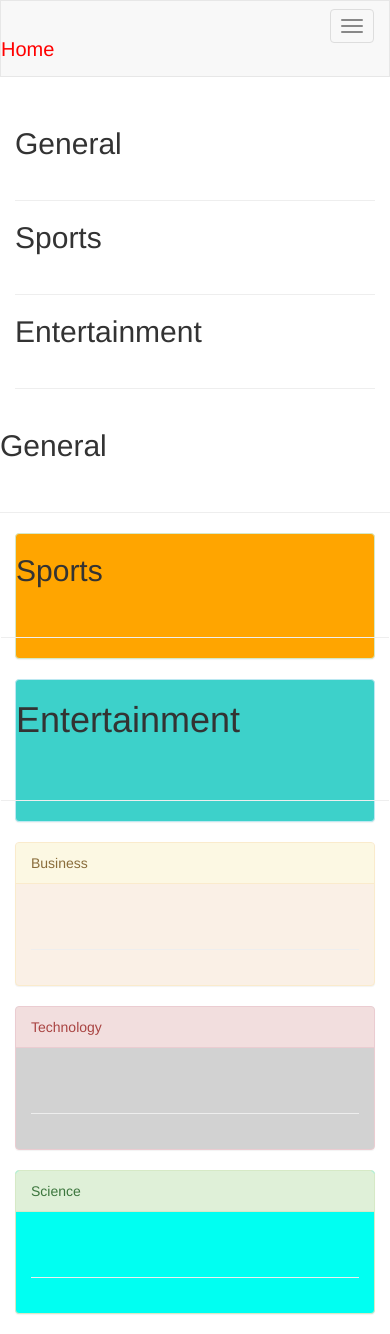
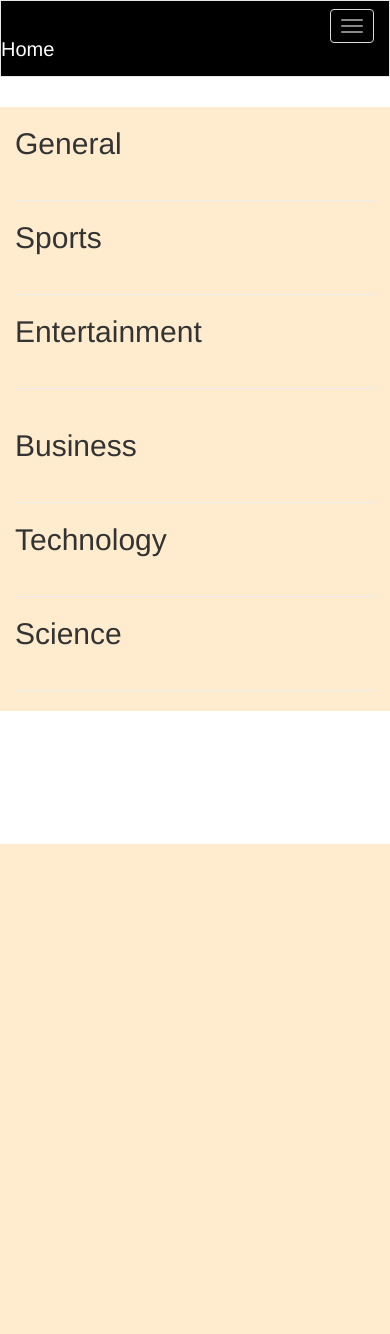
Before and after one commit to BECKY-OCHOLLA/News-Highlights, a Flask app: template app/templates/index.html in a window 390 px wide; the page is wider, and only the part inside the window is pictured. After the commit the page ends 844 px from the top of that part, so only its background shows below. Run offline with Flask 2, Linux system fonts and the light colour scheme; the template is opened without the code that fills it, so the values that code supplies are empty; some libraries are stand-ins or nearby versions.

Commit message:
it will style the project

```diff
--- a/app/templates/index.html
+++ b/app/templates/index.html
@@ -12,10 +12,10 @@
   {{ macro.displayNewsList(general)}}
 </div>
 
-<div class="container">
+<div class="container" style="background-color: blanchedalmond;">
   <div class="row">
 
-    <div  class="col-md-4">
+    <div  class="col-md-4 " id="1" >
       <h2>General</h2>
 
       {% for source in general %}
@@ -28,7 +28,7 @@
        <hr>
 
     </div>
-    <div class="col-md-4">
+    <div class="col-md-4" id="2" >
       <h2>Sports</h2>
 
       {% for source in sports %}
@@ -41,7 +41,7 @@
        <hr>
 
     </div>
-    <div class="col-md-4">
+    <div class="col-md-4" id="3">
       <h2>Entertainment</h2>
 
       {% for source in entertainment %}
@@ -55,104 +55,47 @@
     </div>
 
   </div>
-  <div>
-    <div></div>
-    <div></div>
-    <div></div>
+  <div class="row">
+    <div class="col-md-4" id="4">
+      <h2>Business</h2>
+
+      {% for source in business %}
+      <p style="font-size:115%;"><a href="/news/{{source.id}}">{{source.name}}</a></p>
+
+      {% endfor %}
+
+
+      <p>{{ macro.displayNewsList(general)}}</p>
+       <hr>
+    </div>
+    <div class="col-md-4" id="5">
+      <h2>Technology</h2>
+
+      {% for source in technology %}
+      <p style="font-size:115%;"><a href="/news/{{source.id}}">{{source.name}}</a></p>
+
+      {% endfor %}
+
+
+      <p>{{ macro.displayNewsList(general)}}</p>
+       <hr>
+    </div>
+    <div class="col-md-4" id="6">
+      <h2>Science</h2>
+
+      {% for source in science %}
+      <p style="font-size:115%;"><a href="/news/{{source.id}}">{{source.name}}</a></p>
+
+      {% endfor %}
+
+
+      <p>{{ macro.displayNewsList(general)}}</p>
+       <hr>
+    </div>
 
   </div>
 
 </div>
-<div class="container">
-  <div class='row'>
-    <h2>General<h2>
 
-      <div class="col md-4">
-
-           {% for source in general %}
-          <p style="font-size:115%;"><a href="/news/{{source.id}}">{{source.name}}</a></p>
-
-        {% endfor %}
-      </div>
-
-      <p>{{ macro.displayNewsList(general)}}</p>
-      <hr>
-
-  </div>
-  <div style="background-color:orange"class="panel panel-success">
-    <h2>Sports</h2>
-    <div class="row">
-      <div class="col md-4">
-        <ul>
-           {% for source in sports %}
-          <li style="font-size:115%;"><a href="/news/{{source.id}}">{{source.name}}</a></li>
-        </ul>
-        {% endfor %}
-       </div>
-      <p>{{ macro.displayNewsList(sports)}}</p>
-      <hr>
-    </div>
-  </div>
-  <div style="background-color:rgb(61, 209, 202)" class="panel panel-info">
-    <h1>Entertainment</h1>
-    <div class="row">
-
-      <div class="row">
-        <ul>
-           {% for source in entertainment %}
-          <li style="font-size:115%;"><a href="/news/{{source.id}}">{{source.name}}</a></li>
-        </ul>
-        {% endfor %}
-       </div>
-      <p>{{ macro.displayNewsList(entertainment)}}</p>
-      <hr>
-    </div>
-  </div>
-  <div style="background-color:linen"class="panel panel-warning">
-    <div class="panel-heading">Business</div>
-    <div class="panel-body">
-
-      <div class="row">
-        <ul>
-           {% for source in business %}
-          <li style="font-size:115%;"><a href="/news/{{source.id}}">{{source.name}}</a></li>
-        </ul>
-        {% endfor %}
-       </div>
-      <p>{{ macro.displayNewsList(business)}}</p>
-      <hr>
-    </div>
-  </div>
-  <div style="background-color:rgba(204, 204, 204, 0.877)" class="panel panel-danger">
-    <div class="panel-heading">Technology</div>
-    <div class="panel-body">
-      <div class="row">
-        <ul>
-           {% for source in technology %}
-          <li style="font-size:115%;"><a href="/news/{{source.id}}">{{source.name}}</a></li>
-        </ul>
-        {% endfor %}
-       </div>
-      <p>{{ macro.displayNewsList(technology)}}</p>
-      <hr>
-    </div>
-  </div>
-
-  <div style="color:green; background-color:rgb(0, 255, 242);"class="panel panel-success">
-    <div class="panel-heading">Science</div>
-    <div class="panel-body">
-
-      <div class="row">
-        <ul>
-           {% for source in science %}
-          <li style="font-size:115%;"><a href="/news/{{source.id}}">{{source.name}}</a></li>
-        </ul>
-        {% endfor %}
-       </div>
-      <p>{{ macro.displayNewsList(science)}}</p>
-      <hr>
-    </div>
-  </div>
-</div>
 
 {% endblock %}
--- a/app/templates/navbar.html
+++ b/app/templates/navbar.html
@@ -1,4 +1,4 @@
-<div style="color:green" class="navbar navbar-default" role="navigation">
+<div style="background-color:black" class="navbar navbar-default" role="navigation">
     <div class="container-fluid">
       <div class="navbar-header">
         <button type="button" class="navbar-toggle" data-toggle="collapse" data-target=".navbar-collapse">
@@ -7,11 +7,11 @@
                 <span class="icon-bar"></span>
                 <span class="icon-bar"></span>
               </button>
-            <a style="color:red; font-size:40px" class="navbar-brand> News</a>
+            <a style="color:white; font-size:40px" class="navbar-brand> News</a>
           </div>
           <div class= "navbar-collapse collapse">
               <ul class="nav navbar-nav ">
-                  <li><a style="color:red; font-size:20px; " href="/ ">Home</a></li>
+                  <li><a style="color:white; font-size:20px; " href="/ ">Home</a></li>
           </div>
 
       </div>
```
